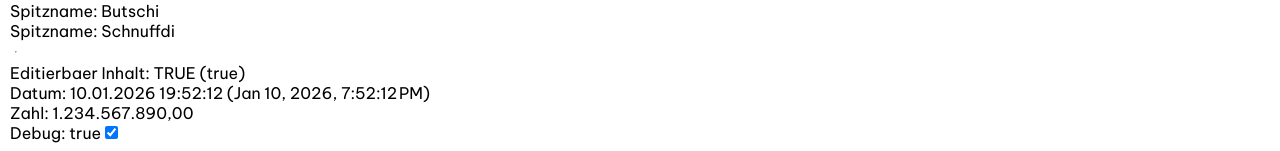
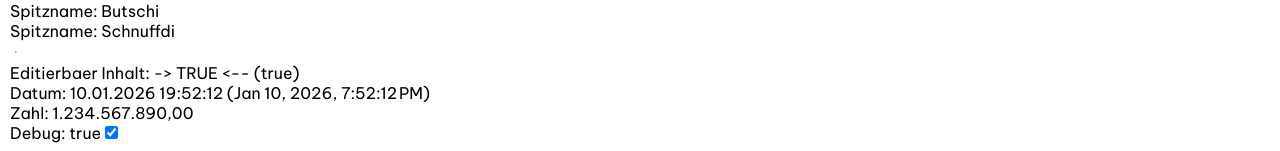
Before and after one commit to mbeier1406/ng-chaos, an Angular app: page / in a window 1280 px wide. Shown: the part 1914-2065 px from the top of the page. Built offline with nearby package versions, Linux system fonts and the light colour scheme; data requests are answered from the project's data file.

Commit message:
Beispiel für eine eigene Pipe.

```diff
--- a/src/app/app.config.ts
+++ b/src/app/app.config.ts
@@ -2,7 +2,6 @@ import { ApplicationConfig, provideBrowserGlobalErrorListeners } from '@angular/
 import { registerLocaleData } from '@angular/common';
 import { provideRouter } from '@angular/router';
 import localeDe from '@angular/common/locales/de';
-
 import routes from './app.routes';
 
 /** Locale für Deutsch anmelden */
--- /dev/null
+++ b/src/app/bold-pipe.ts
@@ -0,0 +1,12 @@
+import { Pipe, PipeTransform } from '@angular/core';
+
+@Pipe({
+  name: 'bold',
+})
+export class BoldPipe implements PipeTransform {
+
+  transform(value: string): string {
+    return `-> ${value} <--`;
+  }
+
+}
--- a/src/app/debug/debug.html
+++ b/src/app/debug/debug.html
@@ -17,7 +17,7 @@
     }
 </section>
 <hr />
-<div [contentEditable]="debug">Editierbaer Inhalt: {{ `${debug}` | uppercase }} ({{ debug+'' | lowercase }})</div>
+<div [contentEditable]="debug">Editierbaer Inhalt: {{ `${debug}` | uppercase | bold }} ({{ debug+'' | lowercase }})</div>
 <p>Datum: {{ datum | date:'dd.MM.yyyy HH:mm:ss' }} ({{ datum | date:'medium' }})</p>
 <p>Zahl: {{ 1234567890 | number:'1.2-2':'de' }}</p>
 <label for="debug">Debug: {{ debug }}
--- a/src/app/debug/debug.ts
+++ b/src/app/debug/debug.ts
@@ -3,7 +3,8 @@ import { UpperCasePipe, LowerCasePipe, JsonPipe, DatePipe, DecimalPipe } from '@
 import { FormsModule } from '@angular/forms';
 import { CidNamen, CID_NAMEN_LISTE } from '../cid-namen';
 import { Ciddaten } from '../ciddaten';
-import  { Loader } from "../loader/loader";
+import { Loader } from "../loader/loader";
+import { BoldPipe } from "../bold-pipe";
 
 /**
  * Debug-Component zur Anzeige von Debug-Informationen
@@ -15,7 +16,7 @@ import  { Loader } from "../loader/loader";
  */
 @Component({
   selector: 'app-debug',
-  imports: [Loader, FormsModule, UpperCasePipe, LowerCasePipe, JsonPipe, DatePipe, DecimalPipe],
+  imports: [Loader, FormsModule, UpperCasePipe, LowerCasePipe, JsonPipe, DatePipe, DecimalPipe, BoldPipe],
   templateUrl: './debug.html',
   styleUrl: './debug.css',
 })
```
Also changed, not shown: 1 other file (tests, documents, lock files or other folders).
